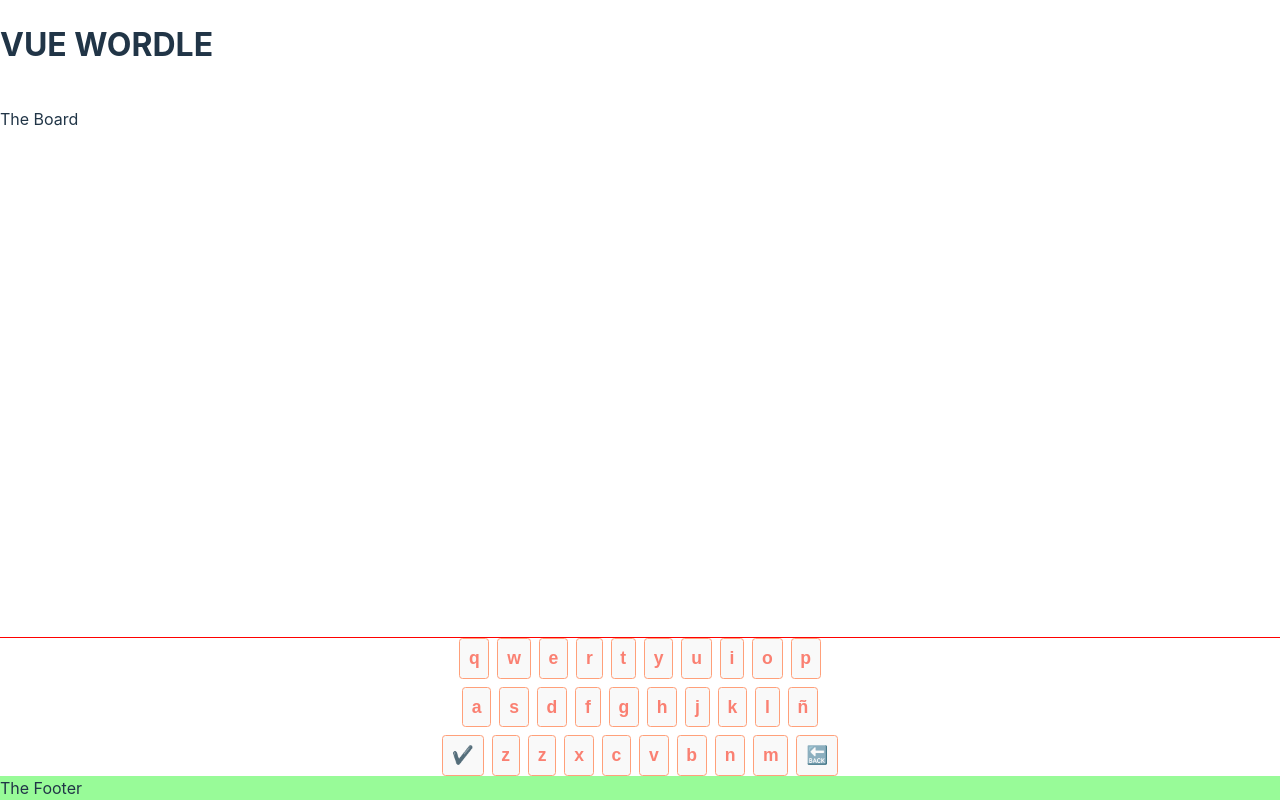
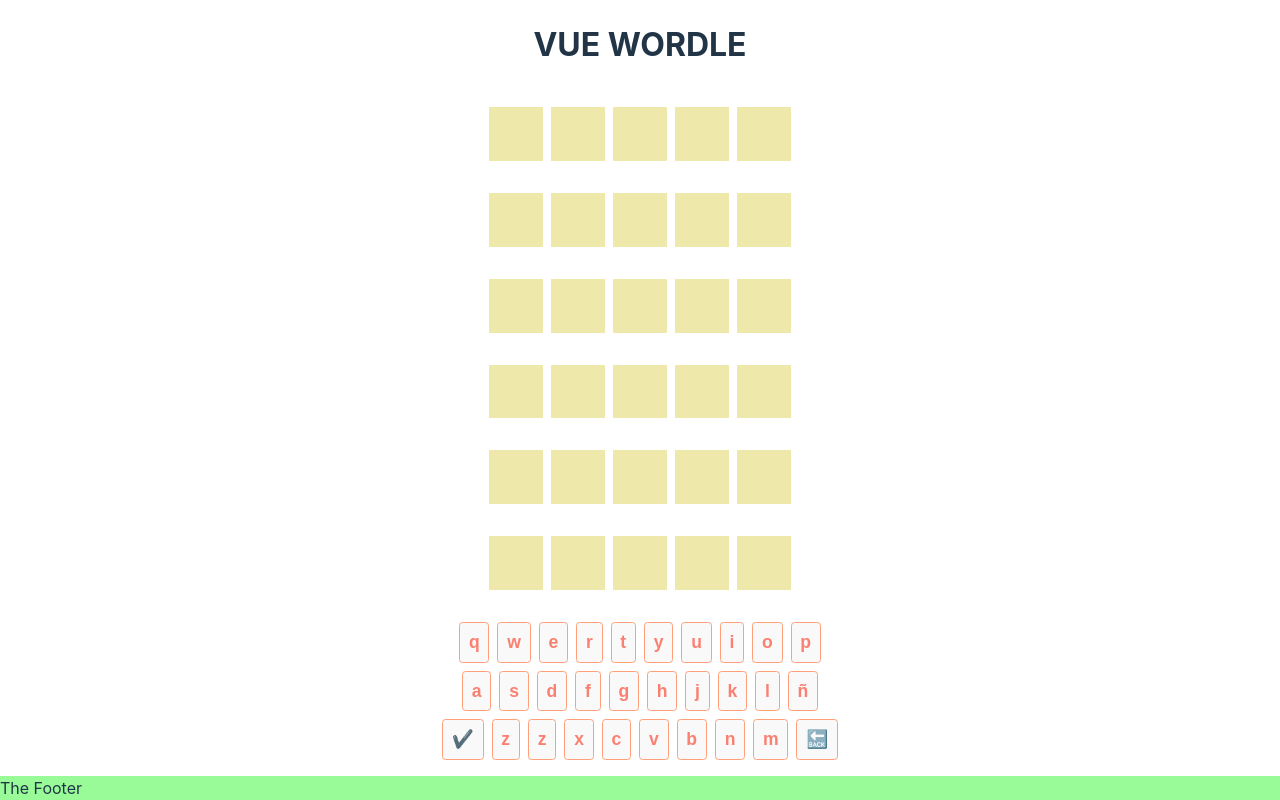
Before and after one commit to turuto/wordle-clon, a Vue app in the folder vue/: page / in a window 1280 px wide. Built offline with nearby package versions, Linux system fonts and the light colour scheme.

Commit message:
adds a grid

```diff
--- a/vue/src/App.vue
+++ b/vue/src/App.vue
@@ -12,13 +12,15 @@
 import { onMounted, onBeforeUnmount, ref } from 'vue';
 import { GAME_CONFIG } from './config/constants';
 import { processList } from './utils/processList.ts'
-//import { useGameStore } from './stores/gameStore'
+import { useGameStore } from './stores/gameStore'
 
 import TheHeader from './components/TheHeader.vue';
 import TheBoard from './components/TheBoard.vue';
 import TheFooter from './components/TheFooter.vue';
 import LandscapeWarning from './components/LandscapeWarning.vue';
 import TheSpinner from './components/TheSpinner.vue';
+
+const gameStore = useGameStore();
 
 const isLandscape = ref(false);
 let isLoading = ref(true);
@@ -42,22 +44,23 @@ onBeforeUnmount(() => {
 const fetchWords = (numLetters: number) => {
     const searchedLength = (numLetters < 10) ? `0${numLetters}` : numLetters;
     const endpoint = `/data/${searchedLength}.txt`;
+    // this timeout is just to simulate some kind of latency and to see the Loading component
     setTimeout(() => {
         fetch(endpoint)
             .then(response => response.text())
             .then(data => {
                 const processedList = processList(data);
-                console.log(processedList);
+                gameStore.wordsList = [...processedList];
                 isLoading.value = false;
                 // const chosenWord = this.chooseWord();
                 // this.manager.dictionary = this.words;
                 // this.manager.startGame(chosenWord);
                 // console.log('secret word is', chosenWord);
-            });
-    }, 5000);
+            })
+            .then(gameStore.chooseWord());
+    }, 1000);
+};
 
-};
-//const gameStore = useGameStore();
 
 </script>
 
--- a/vue/src/components/TheBoard.vue
+++ b/vue/src/components/TheBoard.vue
@@ -1,14 +1,13 @@
 <template>
     <main>
-        <p class="grid">
-            The Board
-        </p>
+        <the-grid />
         <Keyboard></Keyboard>
     </main>
 </template>
 
 <script setup lang="ts">
 import Keyboard from './keyboard/Keyboard.vue';
+import TheGrid from './TheGrid.vue';
 
 </script>
 
@@ -18,8 +17,4 @@ main {
     flex-direction: column;
     flex-grow: 1;
 }
-
-.grid {
-    flex: 1;
-}
 </style>
--- a/vue/src/components/TheFooter.vue
+++ b/vue/src/components/TheFooter.vue
@@ -7,7 +7,7 @@
 </script>
 
 <style scoped>
-footer{
+footer {
     background: palegreen;
 }
 </style>
--- /dev/null
+++ b/vue/src/components/TheGrid.vue
@@ -0,0 +1,42 @@
+<template>
+    <div class="grid">
+        <div v-for="n in GAME_CONFIG.NUM_ROUNDS" :key="n" class="grid__row">
+            <div v-for="i in GAME_CONFIG.NUM_LETTERS" :key="i" class="grid__cell">
+            </div>
+        </div>
+    </div>
+</template>
+
+<script setup lang="ts">
+import { useGameStore } from '../stores/gameStore';
+import { GAME_CONFIG } from '../config/constants.ts'
+
+const gameStore = useGameStore();
+
+</script>
+
+<style scoped>
+.grid {
+    display: flex;
+    flex: 1;
+    flex-direction: column;
+}
+
+.grid__row {
+    display: flex;
+    align-items: stretch;
+    flex: 1;
+    flex-direction: row;
+    justify-content: center;
+
+    padding: 1rem;
+
+    gap: .5rem;
+}
+
+.grid__cell {
+    background: palegoldenrod;
+
+    aspect-ratio: 1/1;
+}
+</style>
--- a/vue/src/components/TheHeader.vue
+++ b/vue/src/components/TheHeader.vue
@@ -8,4 +8,8 @@
 
 </script>
 
-<style scoped></style>
+<style scoped>
+h1 {
+    text-align: center;
+}
+</style>
--- a/vue/src/components/keyboard/Keyboard.vue
+++ b/vue/src/components/keyboard/Keyboard.vue
@@ -42,8 +42,7 @@ onBeforeUnmount(() => {
     display: flex;
     flex-direction: column;
 
-    outline: 1px solid red;
-
+    padding-block: 1rem;
     justify-self: flex-end;
     gap: .5rem;
 
--- a/vue/src/stores/gameStore.ts
+++ b/vue/src/stores/gameStore.ts
@@ -4,10 +4,14 @@ export const useGameStore = defineStore('game', {
     state: () => ({
         tries: 0,
         counter: 0,
+        wordsList: [] as string[],
     }),
     actions: {
         selectKey(letter: String) {
             console.log('from the store', letter);
         },
+        chooseWord() {
+            console.log('choosing word');
+        }
     },
 });
```
